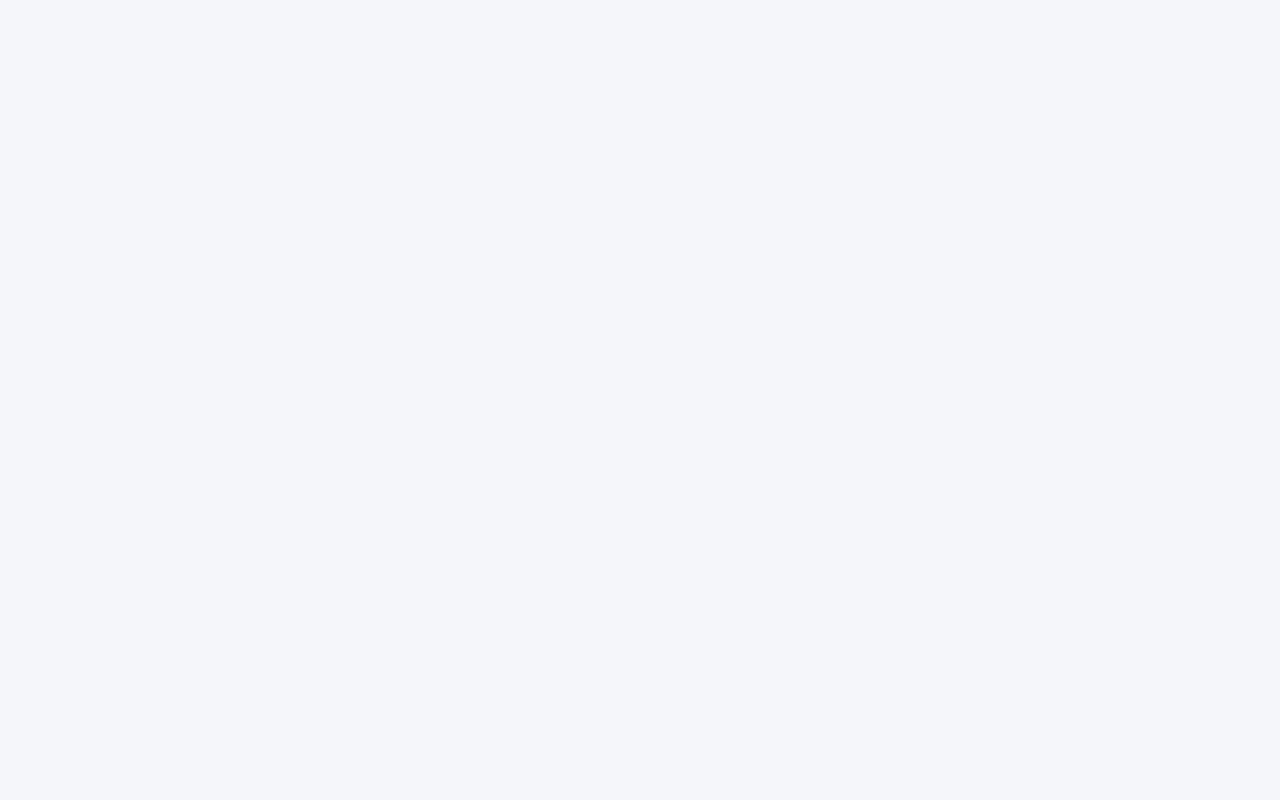
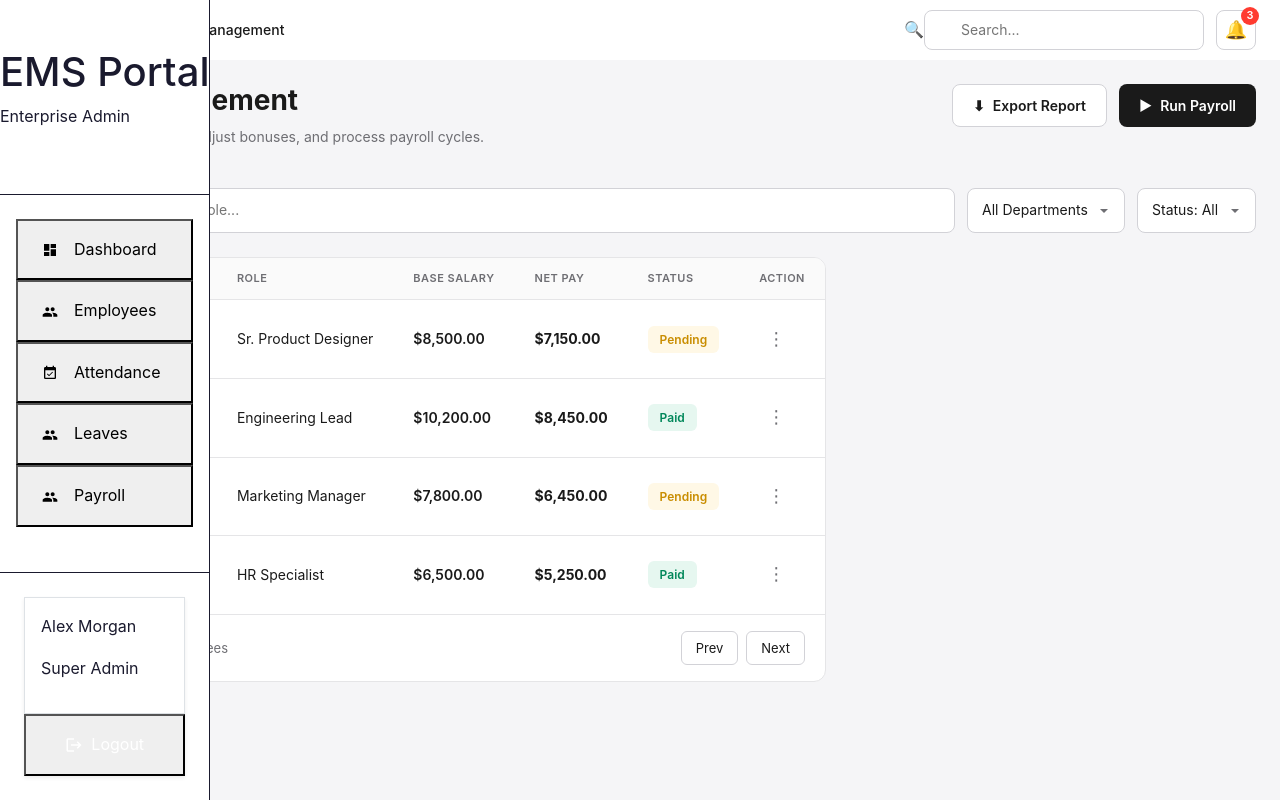
Before and after one commit to aloksingh12679/EMS, a React (Vite) app in the folder Frontend/: page /admin/salary in a window 1280 px wide. Before the commit this address had no page. Built offline with nearby package versions, Linux system fonts and the light colour scheme.

Commit message:
updated salary page

```diff
--- a/Frontend/src/App.jsx
+++ b/Frontend/src/App.jsx
@@ -12,6 +12,7 @@ import HomePage from "./pages/common/HomePage";
 import EmployeeProfile from "./pages/admin/EmployeeProfile";
 import EmployeeDashboard from "./pages/employee/EmployeeDashboard";
 import EmployeeAttendance from "./pages/admin/EmployeeAttendance";
+import SalaryManagement from "./pages/admin/SalaryManagement";
 
 
 const ProtectedRoute = ({ children, allowedRoles }) => {
@@ -73,7 +74,7 @@ function App() {
 
           <Route path="/employee/attendance" element={<EmployeeAttendance />} />
 
-
+           <Route path="/admin/salary" element={< SalaryManagement/>} />
           {/* Protected Admin Routes */}
           {/* <Route
             path="/admin/dashboard"
--- a/Frontend/src/pages/SalaryManagement/SalaryManagement.jsx
+++ b/Frontend/src/pages/admin/SalaryManagement.jsx
@@ -1,5 +1,6 @@
 import React, { useState } from "react";
 import "../../assets/styles/SalaryManagementStyles/SalaryManagement.css";
+import AdminSidebar from "../../Components/AdminSidebar";
 const SalaryManagement = () => {
   const [selectedEmployee, setSelectedEmployee] = useState(null);
   const [searchTerm, setSearchTerm] = useState("");
@@ -67,8 +68,9 @@ const SalaryManagement = () => {
 
   return (
     <div className="salary-app-container">
+      <AdminSidebar />
       {/* Sidebar */}
-      <aside className="salary-sidebar">
+      {/* <aside className="salary-sidebar">
         <div className="salary-sidebar-header">
           <div className="salary-logo">
             <div className="salary-logo-icon">EB</div>
@@ -112,7 +114,7 @@ const SalaryManagement = () => {
             <button className="salary-logout-btn">↗</button>
           </div>
         </div>
-      </aside>
+      </aside> */}
 
       {/* Main Content */}
       <main className="salary-main-content">
```
